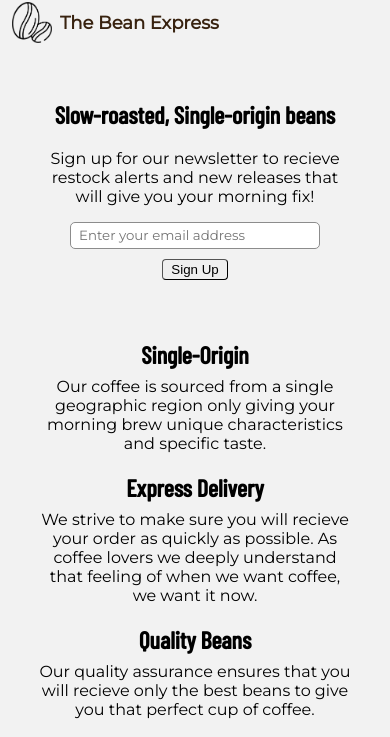
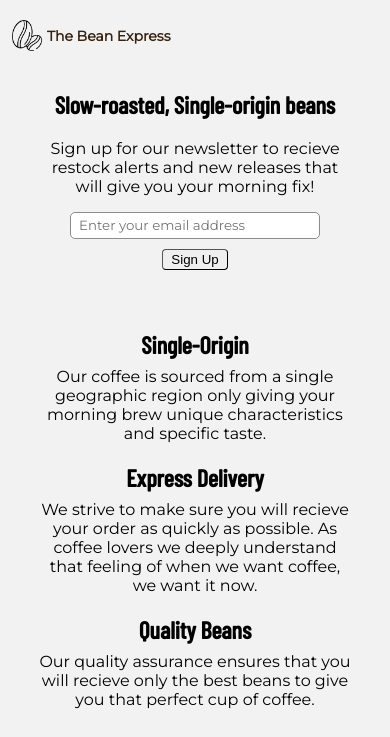
Before and after one commit to alanbacay02/fcc-web-project-4, a plain HTML site: page index.html in a window 390 px wide. Shown: the top 737 px of the page. Drawn offline with nearby package versions, Linux system fonts and the light colour scheme.

Commit message:
changes to header and 320px media query

```diff
--- a/styles.css
+++ b/styles.css
@@ -17,6 +17,7 @@
   width: 100%;
   height: 5%;
   padding: 8px 12px 5px;
+  margin-top: 13px;
   top: 0;
   background-color: #F2F2F2;
 }
@@ -267,16 +268,20 @@
     display: none;
     visibility: hidden;
   }
-  #header-img {
-    width: 40px;
-  }
-  .header-img-div a {
-    font-size: 18px;
-  }
   footer a {
     font-size: 14px;
   }
   footer p {
     font: 12px;
   }
+  #header-img {
+    width: 30px;
+    margin-right: 5px;
+  }
+  .header-img-div a {
+    font-size: 14px;
+  }
+  .hero {
+    margin-top: 90px;
+  }
 }
```
